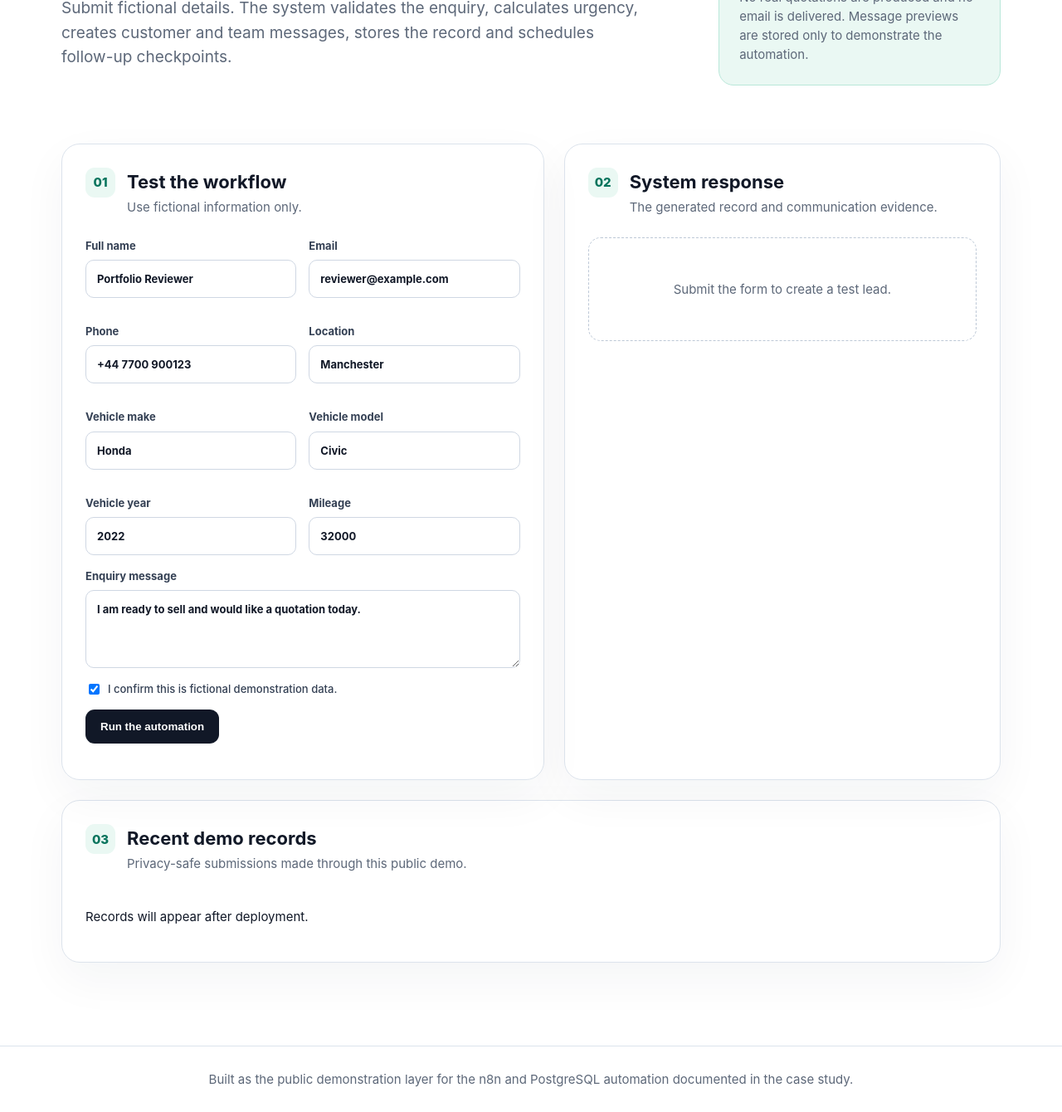
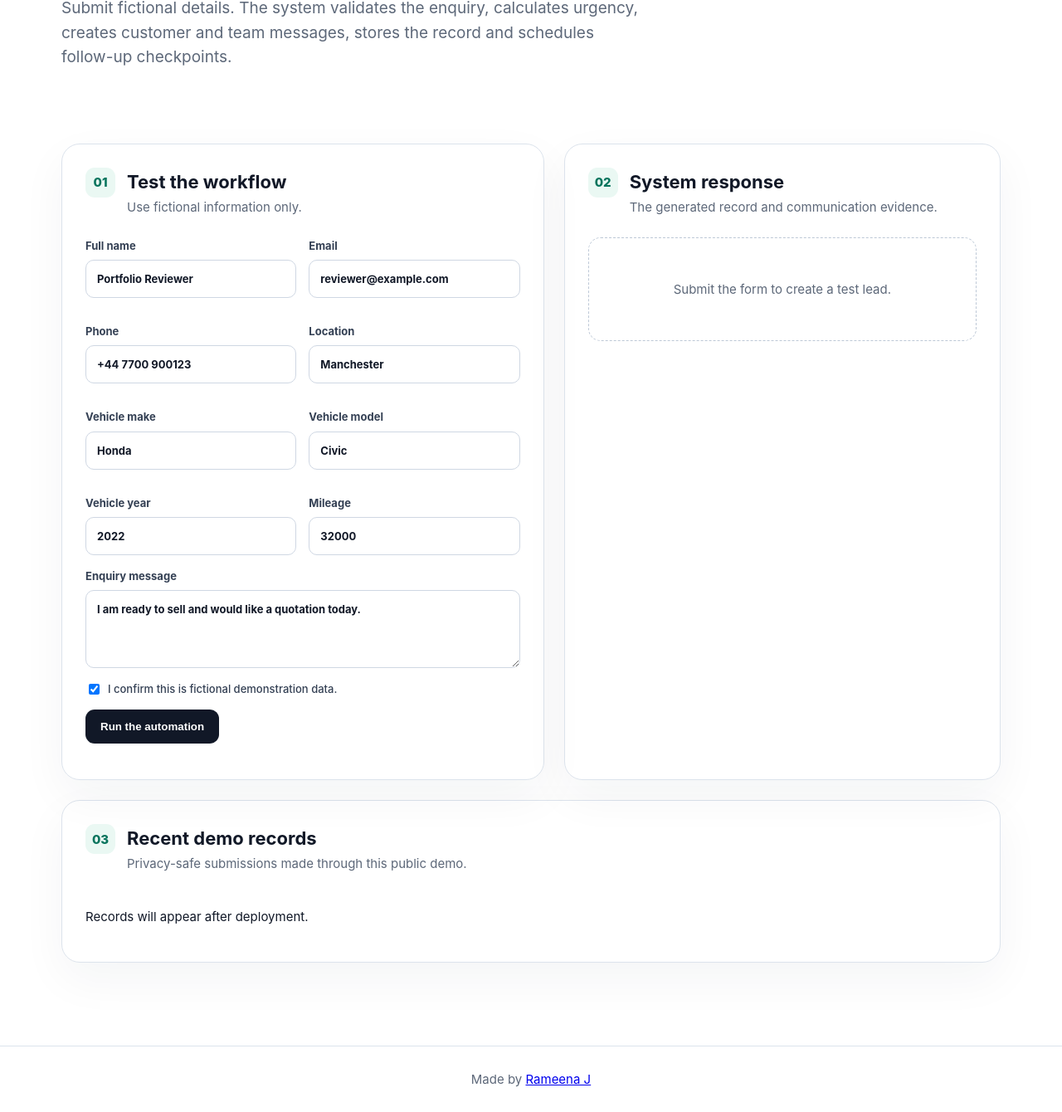
Before and after one commit to RameenaJaleel/ai-lead-operations, a website: page public/index.html in a window 1280 px wide. Shown: the part 428-1768 px from the top of the page at 83% size. Drawn offline with Linux system fonts and the light colour scheme; no server answers.

Commit message:
Remove demo boundaries card and add LinkedIn credit

```diff
--- a/public/index.html
+++ b/public/index.html
@@ -1,7 +1,7 @@
 <!doctype html><html lang="en"><head><meta charset="utf-8"><meta name="viewport" content="width=device-width,initial-scale=1"><title>AI Lead Operations Demo</title><link rel="stylesheet" href="/styles.css"></head><body>
 <header><a class="brand" href="/">AI Lead Operations</a><span>Public system demo</span></header>
-<main><section class="hero"><div><p class="eyebrow">Cloudflare deployment · Privacy-safe test data</p><h1>See what happens after a vehicle enquiry arrives.</h1><p class="lede">Submit fictional details. The system validates the enquiry, calculates urgency, creates customer and team messages, stores the record and schedules follow-up checkpoints.</p></div><aside><b>Demo boundaries</b><p>No real quotations are produced and no email is delivered. Message previews are stored only to demonstrate the automation.</p></aside></section>
+<main><section class="hero"><div><p class="eyebrow">Cloudflare deployment · Privacy-safe test data</p><h1>See what happens after a vehicle enquiry arrives.</h1><p class="lede">Submit fictional details. The system validates the enquiry, calculates urgency, creates customer and team messages, stores the record and schedules follow-up checkpoints.</p></div></section>
 <section class="workspace"><form id="quote"><div class="section-title"><span>01</span><div><h2>Test the workflow</h2><p>Use fictional information only.</p></div></div><div class="grid"><label>Full name<input name="fullName" value="Portfolio Reviewer" required maxlength="100"></label><label>Email<input name="email" type="email" value="reviewer@example.com" required></label><label>Phone<input name="phone" value="+44 7700 900123"></label><label>Location<input name="location" value="Manchester"></label><label>Vehicle make<input name="vehicleMake" value="Honda" required></label><label>Vehicle model<input name="vehicleModel" value="Civic" required></label><label>Vehicle year<input name="vehicleYear" type="number" value="2022" min="1990" max="2030" required></label><label>Mileage<input name="mileage" type="number" value="32000"></label></div><label>Enquiry message<textarea name="message">I am ready to sell and would like a quotation today.</textarea></label><label class="consent"><input name="consent" type="checkbox" checked required> I confirm this is fictional demonstration data.</label><input class="trap" name="website" tabindex="-1" autocomplete="off"><button>Run the automation</button><p id="form-status" role="status"></p></form>
 <section class="output"><div class="section-title"><span>02</span><div><h2>System response</h2><p>The generated record and communication evidence.</p></div></div><div id="empty" class="empty">Submit the form to create a test lead.</div><div id="result" hidden></div></section></section>
 <section class="records"><div class="section-title"><span>03</span><div><h2>Recent demo records</h2><p>Privacy-safe submissions made through this public demo.</p></div></div><div id="records" class="record-grid"></div></section></main>
-<footer>Built as the public demonstration layer for the n8n and PostgreSQL automation documented in the case study.</footer><script src="/app.js" defer></script></body></html>
+<footer>Made by <a href="https://www.linkedin.com/in/rameenajaleel/" target="_blank" rel="noopener noreferrer">Rameena J</a></footer><script src="/app.js" defer></script></body></html>
```
